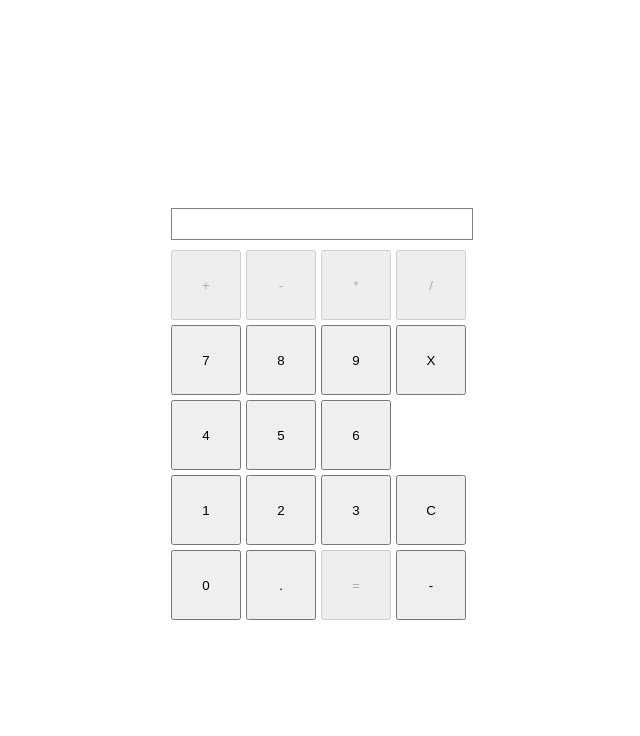
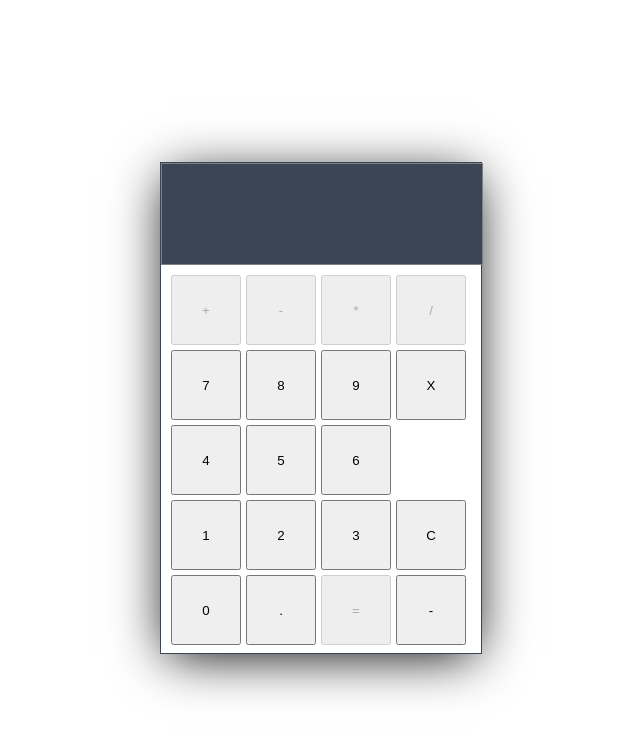
Before and after one commit to botondburgmann/FrontEndCourseJS2, a plain HTML site: page index.html in a window 1280 px wide. Shown: the whole page, without its empty margins (327-967 px from the left). Drawn offline with Linux system fonts and the light colour scheme.

Commit message:
added some css, and some HTML

```diff
--- a/index.html
+++ b/index.html
@@ -11,7 +11,11 @@
 
     <body>
         <div class="calculator">
-            <div id="display"></div>
+            <div id="display">
+                <div class="calc_operation"></div>
+
+                <span class="result"></span>
+            </div>
             <div class="row">
                 <button class="button operator">+</button>
                 <button class="button operator">-</button>
--- a/styles.css
+++ b/styles.css
@@ -7,15 +7,23 @@ body {
 }
 
 .calculator {
-  width: 300px;
+  width: 320px;
   height: 400px;
+  min-height: 490px;
+  border: solid 1px #3A4655;
+  box-shadow: 0 8px 50px -7px black;
 }
 
 #display {
   width: 100%;
-  height: 30px;
+  height: 100px;
   border: 1px solid grey;
   margin-bottom: 10px;
+  display:flex;
+  justify-content: flex-end;
+  font-size: 30px;
+  background: #3A4655;
+  color: white;
 }
 
 .row {
@@ -23,6 +31,7 @@ body {
   display: flex;
   gap: 5px;
   margin-bottom: 5px;
+  margin-left: 10px;
 }
 
 .button {
```
